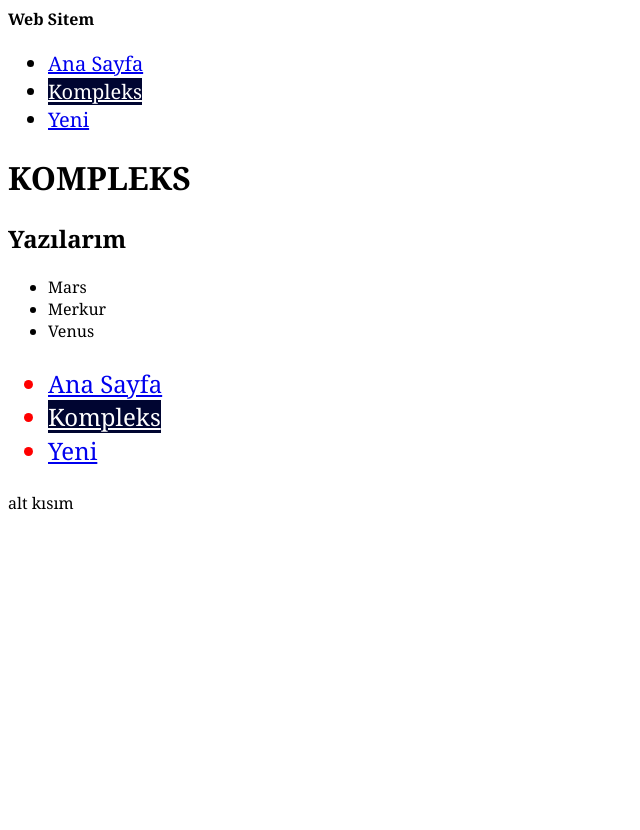
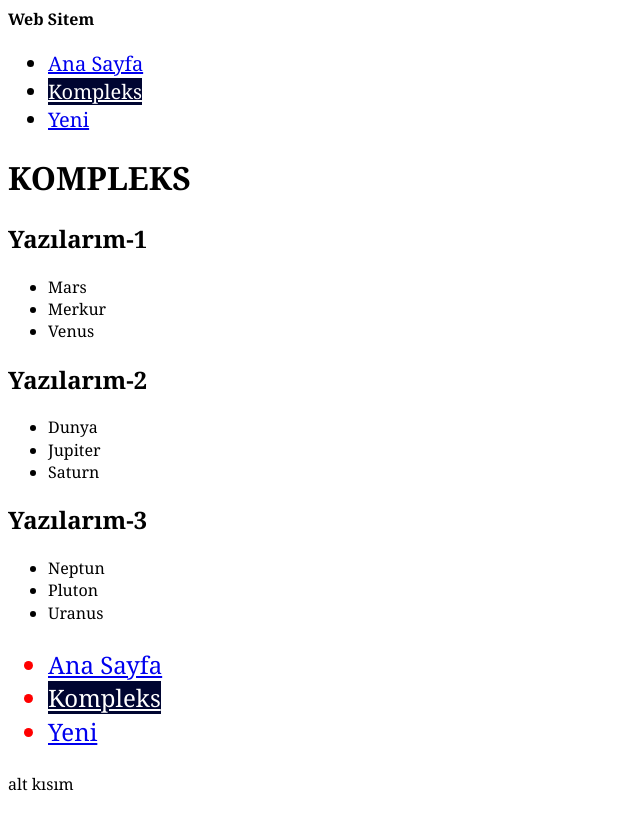
Before and after one commit to baranyucel/depo, a Jekyll site: the page built from kompleks/index.html, in a window 1280 px wide. Shown: the top 830 px of the page, without its empty margins (0-640 px from the left). Built offline with Jekyll 4.4.1, drawn with Linux system fonts in a browser that asks for light colours.

Commit message:
bir önceki yaptığım işlemde yazılarım-1 dosyasının içinde bulunan dosyaları index.html içerisinde gösterdim. Bu işlem ile bütün yazılarımı index.html de gösteriyorum. Bir sonraki hamlede bunun kısa yolunu yapacağım

```diff
--- a/kompleks/index.html
+++ b/kompleks/index.html
@@ -4,7 +4,7 @@ layout: default
 
 <h1>KOMPLEKS</h1>
 
-<h2>Yazılarım</h2>
+<h2>Yazılarım-1</h2>
 
 <ul>
   {% for kompleks in site.pages %}
@@ -15,3 +15,27 @@ layout: default
   {% endif %}
   {% endfor %}
 </ul>
+
+<h2>Yazılarım-2</h2>
+
+<ul>
+  {% for kompleks in site.pages %}
+  {% if kompleks.type == 'yazılarım-2' %}
+  <li>
+     {{kompleks.title}}
+  </li>
+  {% endif %}
+  {% endfor %}
+</ul>
+
+<h2>Yazılarım-3</h2>
+
+<ul>
+  {% for kompleks in site.pages %}
+  {% if kompleks.type == 'yazılarım-3' %}
+  <li>
+     {{kompleks.title}}
+  </li>
+  {% endif %}
+  {% endfor %}
+</ul>
```
